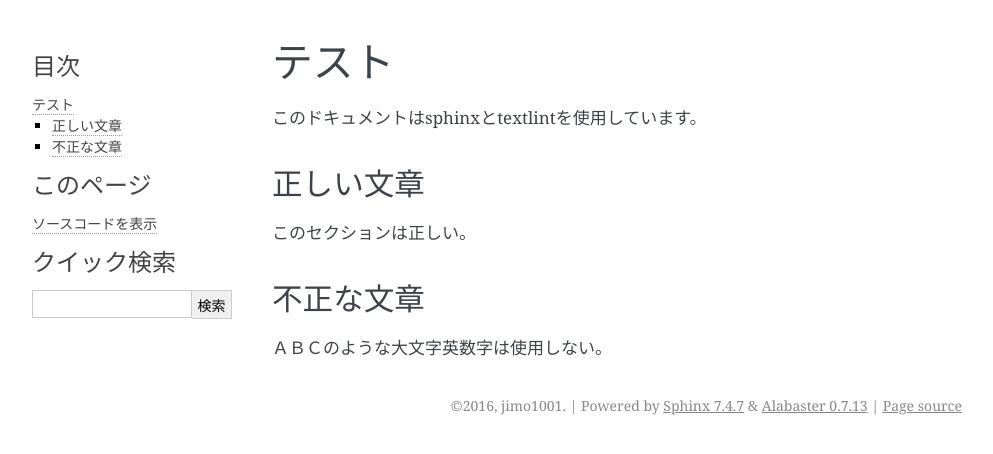
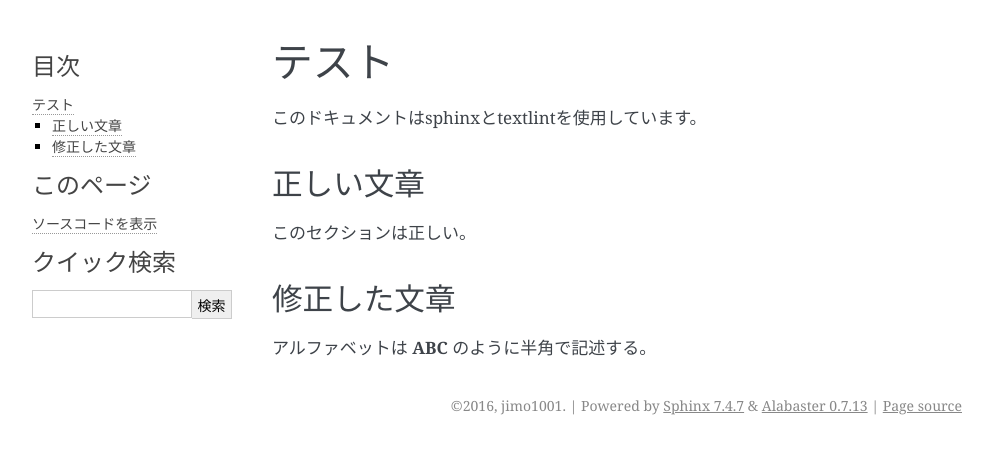
Before and after one commit to jimo1001/sphinx-doctest-sample, a Sphinx documentation site: the page built from source/sample.rst, in a window 1280 px wide. Shown: the top 454 px of the page, without its empty margins (148-1141 px from the left). Built offline with Sphinx 7.4.7, drawn with Linux system fonts in a browser that asks for light colours.

Commit message:
fix: preset-jtf-style/2.1.9.アルファベット

```diff
--- a/source/sample.rst
+++ b/source/sample.rst
@@ -10,7 +10,7 @@
 
 このセクションは正しい。
 
-不正な文章
-==========
+修正した文章
+============
 
-ＡＢＣのような大文字英数字は使用しない。
+アルファベットは **ABC** のように半角で記述する。
```
Also changed, not shown: README.rst (+9 -0 lines), screenshots/on-failure.png (added), 1 other file.
